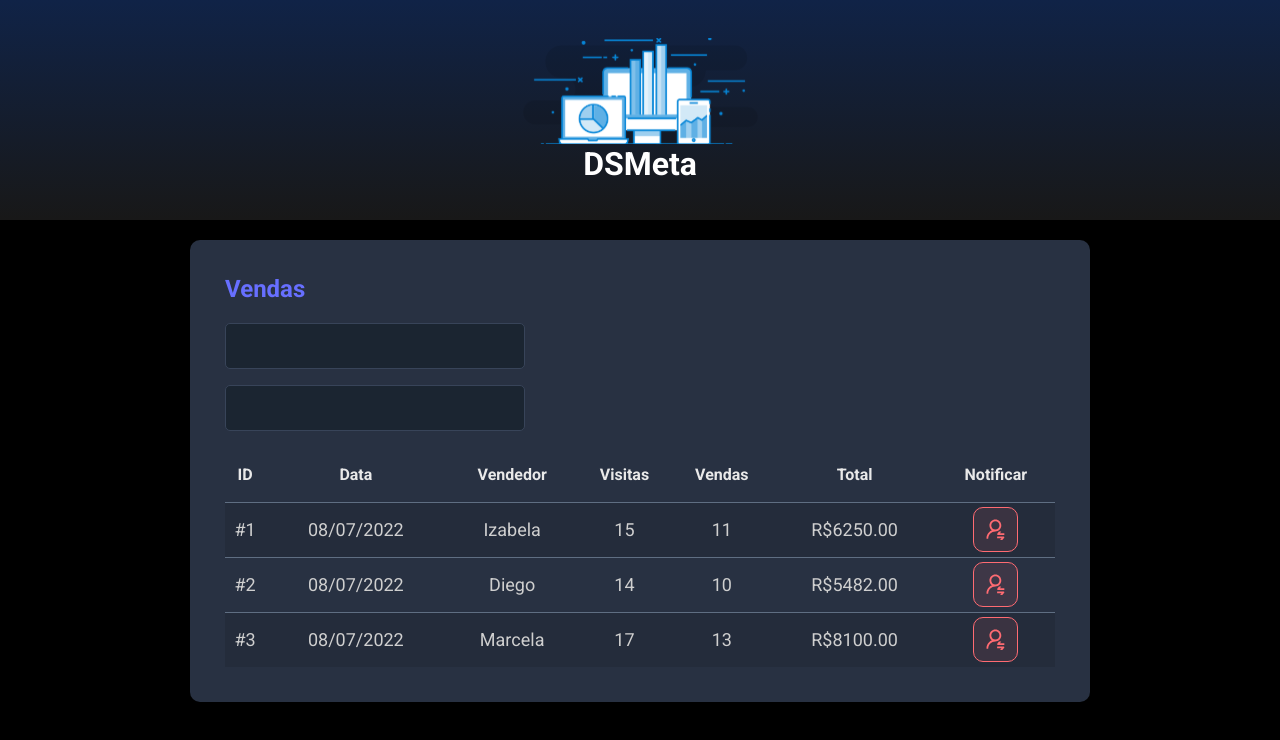
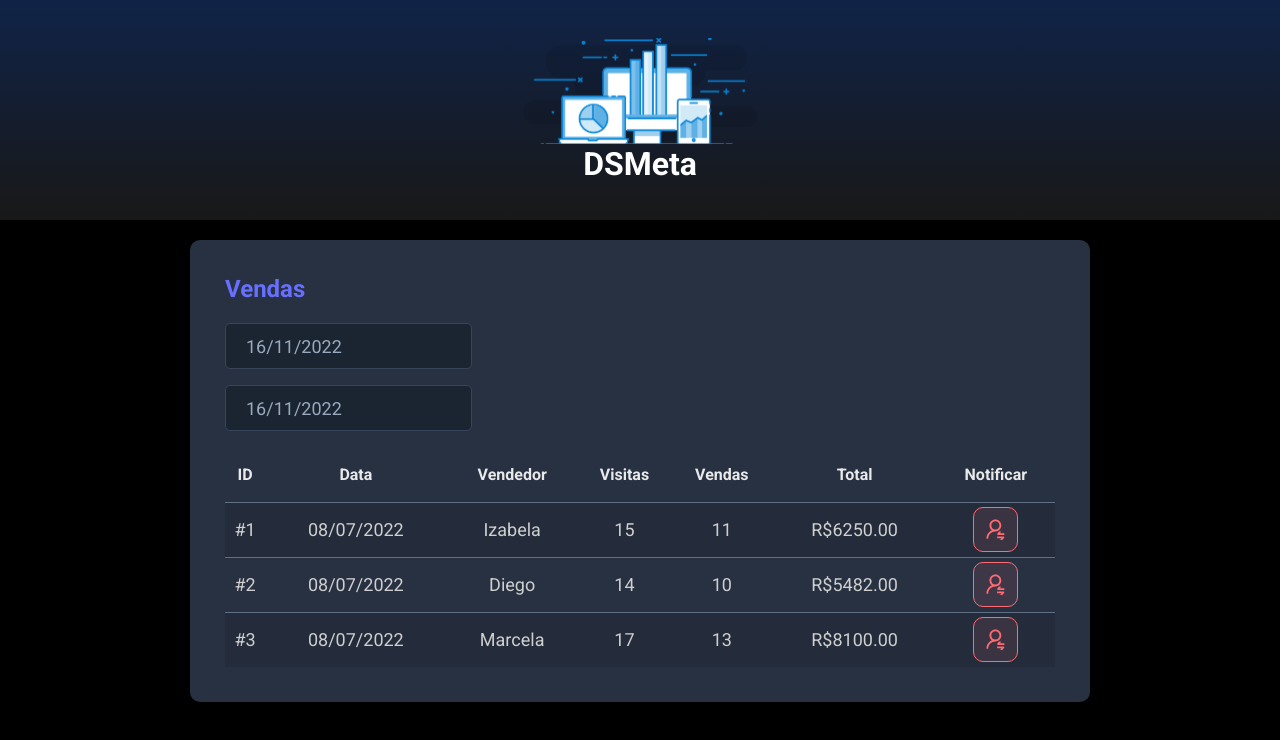
Before and after one commit to izabela-franca/dsmeta, a React (Vite) app in the folder frontend/: page / in a window 1280 px wide. Shown: the top 740 px of the page. Built offline with nearby package versions, Linux system fonts and the light colour scheme.

Commit message:
Datepicker

```diff
--- a/frontend/package.json
+++ b/frontend/package.json
@@ -9,7 +9,9 @@
     "preview": "vite preview"
   },
   "dependencies": {
+    "@types/react-datepicker": "4.4.2",
     "react": "^18.2.0",
+    "react-datepicker": "4.8.0",
     "react-dom": "^18.2.0"
   },
   "devDependencies": {
--- a/frontend/src/components/SalesCard/index.tsx
+++ b/frontend/src/components/SalesCard/index.tsx
@@ -1,5 +1,7 @@
 import NotificationButton from "../NotificationButton";
 import "./styles.css";
+import DatePicker from "react-datepicker";
+import "react-datepicker/dist/react-datepicker.css";
 
 function SalesCard() {
   return (
@@ -7,10 +9,20 @@
       <h2 className="dsmeta-sales-title">Vendas</h2>
       <div>
         <div className="dsmeta-form-control-container">
-          <input className="dsmeta-form-control" type="text" name="" id="" />
+          <DatePicker
+            selected={new Date()}
+            onChange={(date: Date) => {}}
+            className="dsmeta-form-control"
+            dateFormat="dd/MM/yyyy"
+          />
         </div>
         <div className="dsmeta-form-control-container">
-          <input className="dsmeta-form-control" type="text" name="" id="" />
+          <DatePicker
+            selected={new Date()}
+            onChange={(date: Date) => {}}
+            className="dsmeta-form-control"
+            dateFormat="dd/MM/yyyy"
+          />
         </div>
       </div>
       <div>
```
Also changed, not shown: 1 other file (tests, documents, lock files or other folders).
